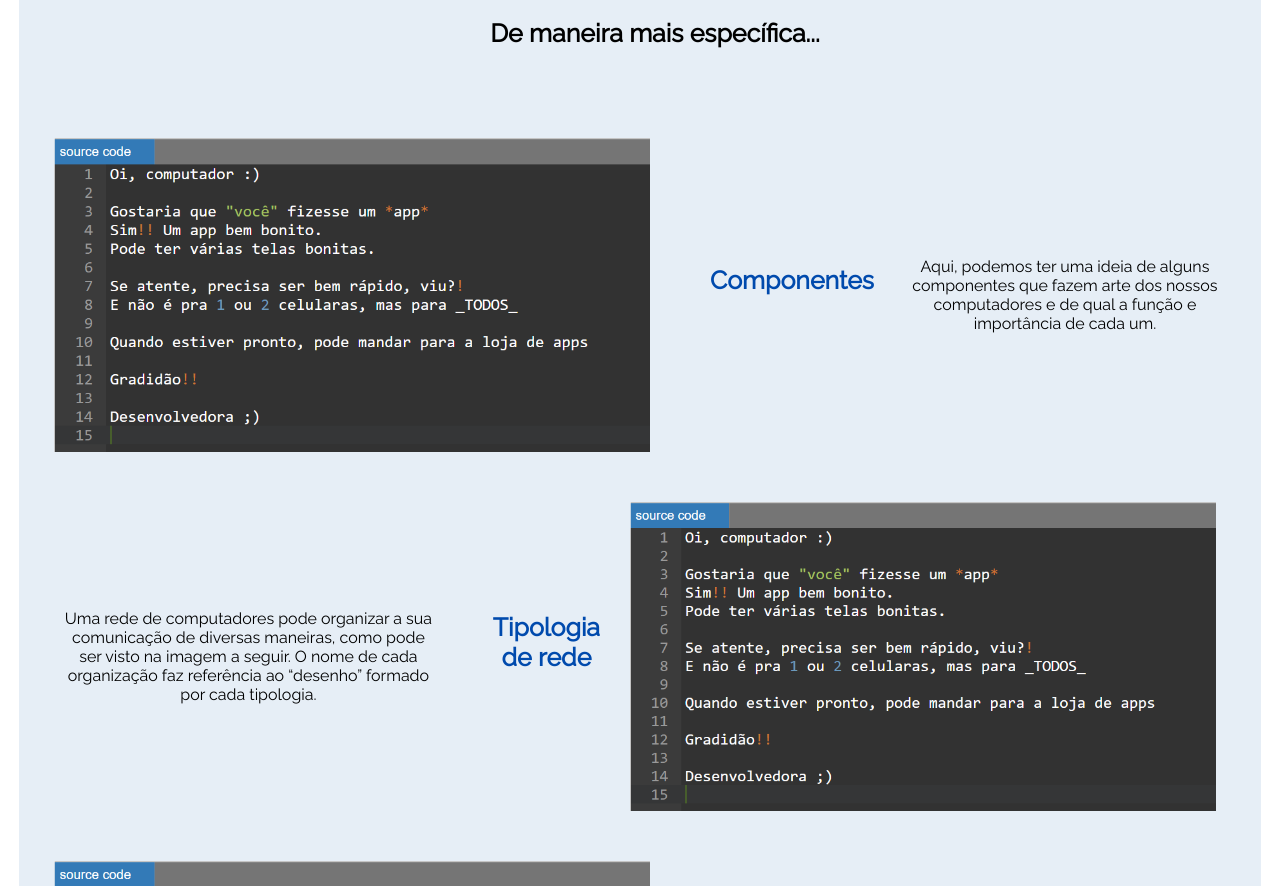
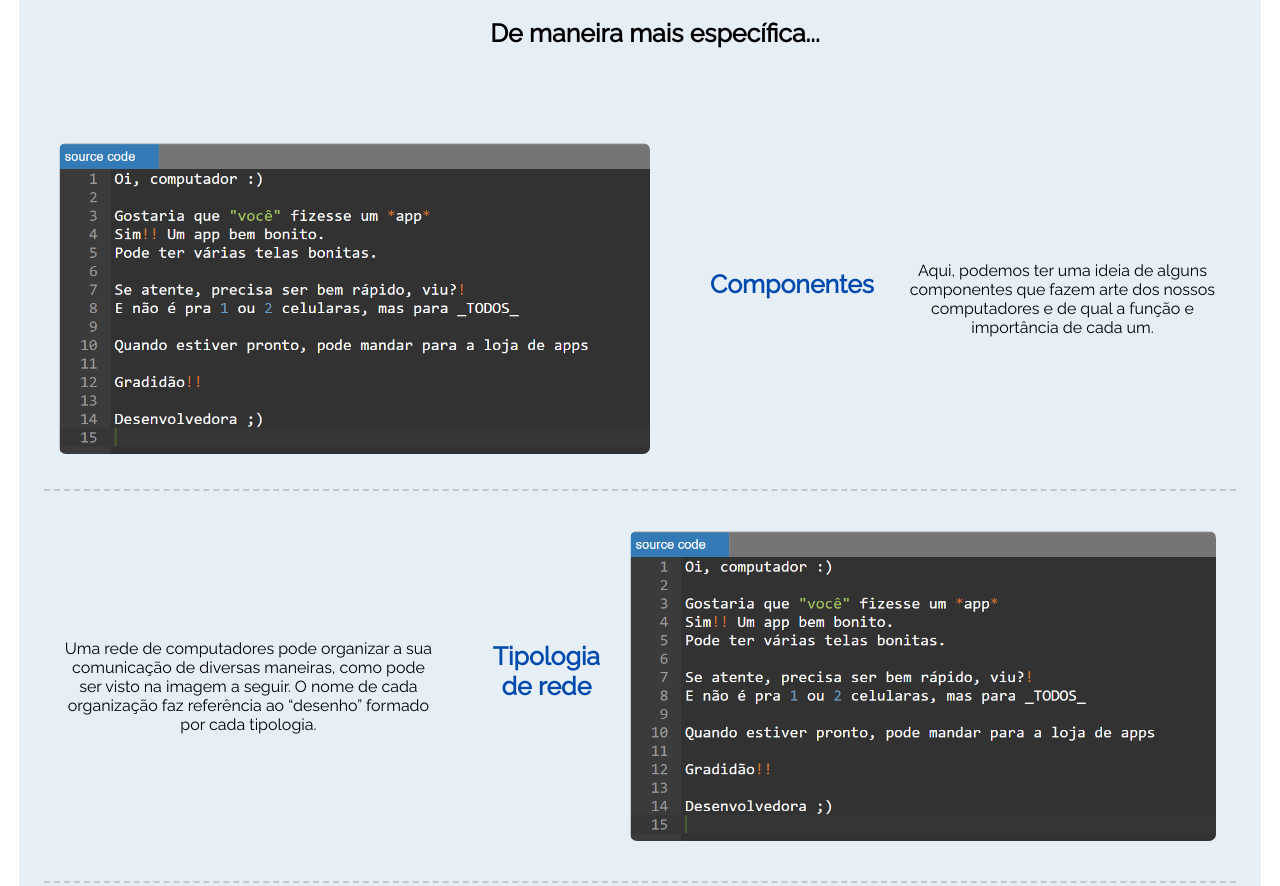
Before and after one commit to malurt/ativ_integradora_sop_lima_ds1m-a, a plain HTML site: page index.html in a window 1280 px wide. Shown: the part 3280-4166 px from the top of the page. Drawn offline with Linux system fonts and the light colour scheme; a web font is replaced by a local one.

Commit message:
Formatando terceira seção: detalhando HARE

```diff
--- a/css/mainCss/hareCss.css
+++ b/css/mainCss/hareCss.css
@@ -27,6 +27,7 @@
 {
     width: 50%;
     margin: 10px;
+    border-radius: 7px;
 }
 .geralConteudosSecHARE h4
 {
@@ -45,6 +46,10 @@
     justify-content: center;
     align-items: center;
     gap: 20px;
+    border-radius: 5px;
+    padding: 5px;
+    /* box-shadow: 0 0 15px   rgb(199, 197, 233); */
+
 }
 .conteinerSecConteudosSecHARE
 {
@@ -55,6 +60,7 @@
     gap: 20px;
     flex-direction: row-reverse;
     margin: 10px;
+    /* box-shadow: 0 0 15px   rgb(199, 197, 233); */
 }
 .conteinerTercConteudosSecHARE
 {
@@ -63,4 +69,11 @@
     justify-content: center;
     align-items: center;
     gap: 20px;
+    /* box-shadow: 0 0 15px   rgb(199, 197, 233); */
 }
+
+hr
+{
+    border: 0;
+    border-top: 2px dashed rgb(199, 199, 199);
+}
--- a/index.html
+++ b/index.html
@@ -269,6 +269,8 @@
                     </p>
                 </div>
 
+                <hr>
+
                 <div class="conteinerSecConteudosSecHARE">
                     <img src="img/FPOO_MIDIA1.png" alt="Segunda midia HARE">
                     <h4>Tipologia de rede</h4>
@@ -277,6 +279,8 @@
                         visto na imagem a seguir. O nome de cada organização faz referência ao “desenho” formado por cada tipologia.
                     </p>
                 </div>
+
+                <hr>
 
                 <div class="conteinerTercConteudosSecHARE">
                     <img src="img/FPOO_MIDIA1.png" alt="Terceira midia HARE">
```
Also changed, not shown: css/mainCss/limaCss.css (added).
